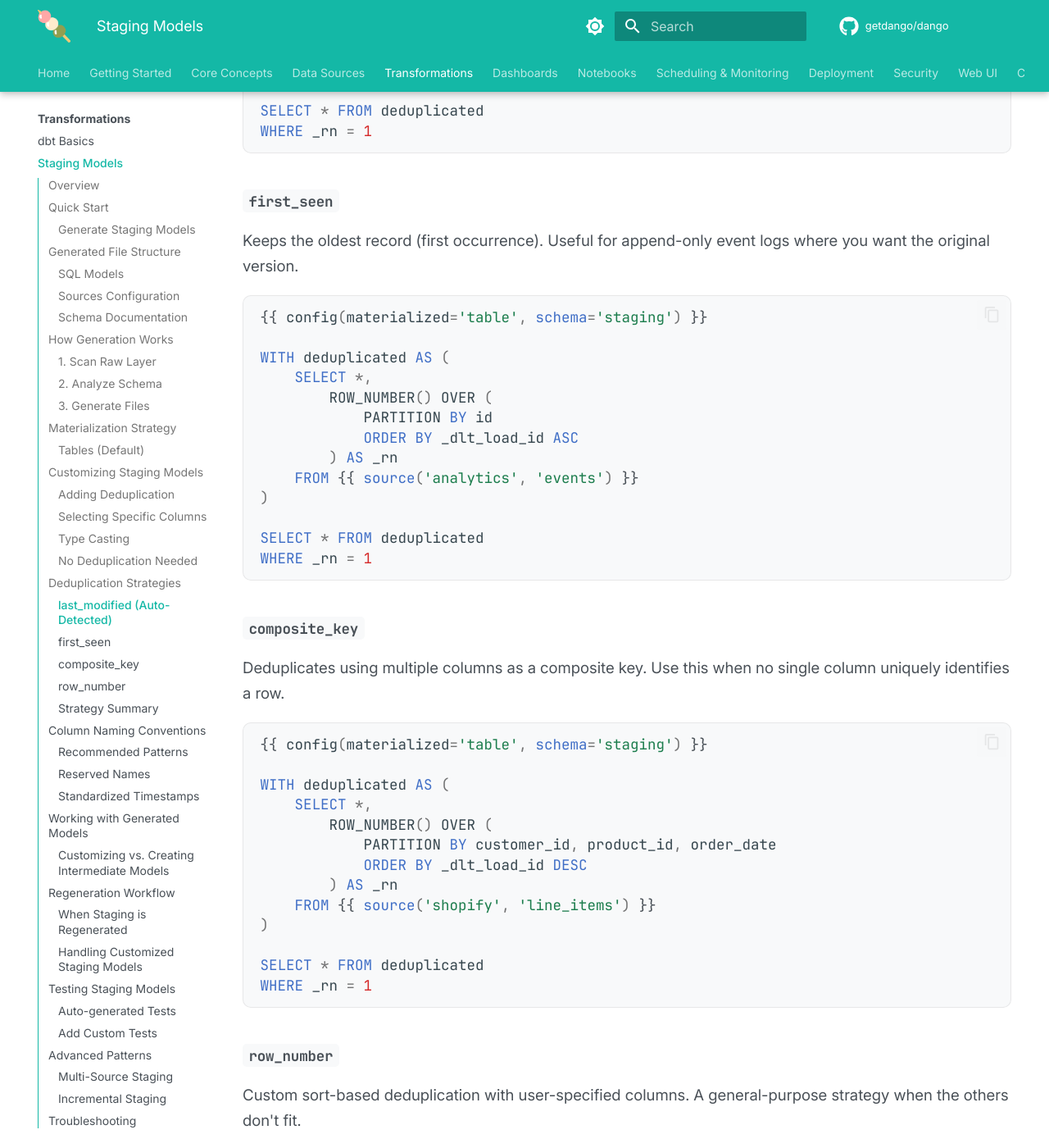
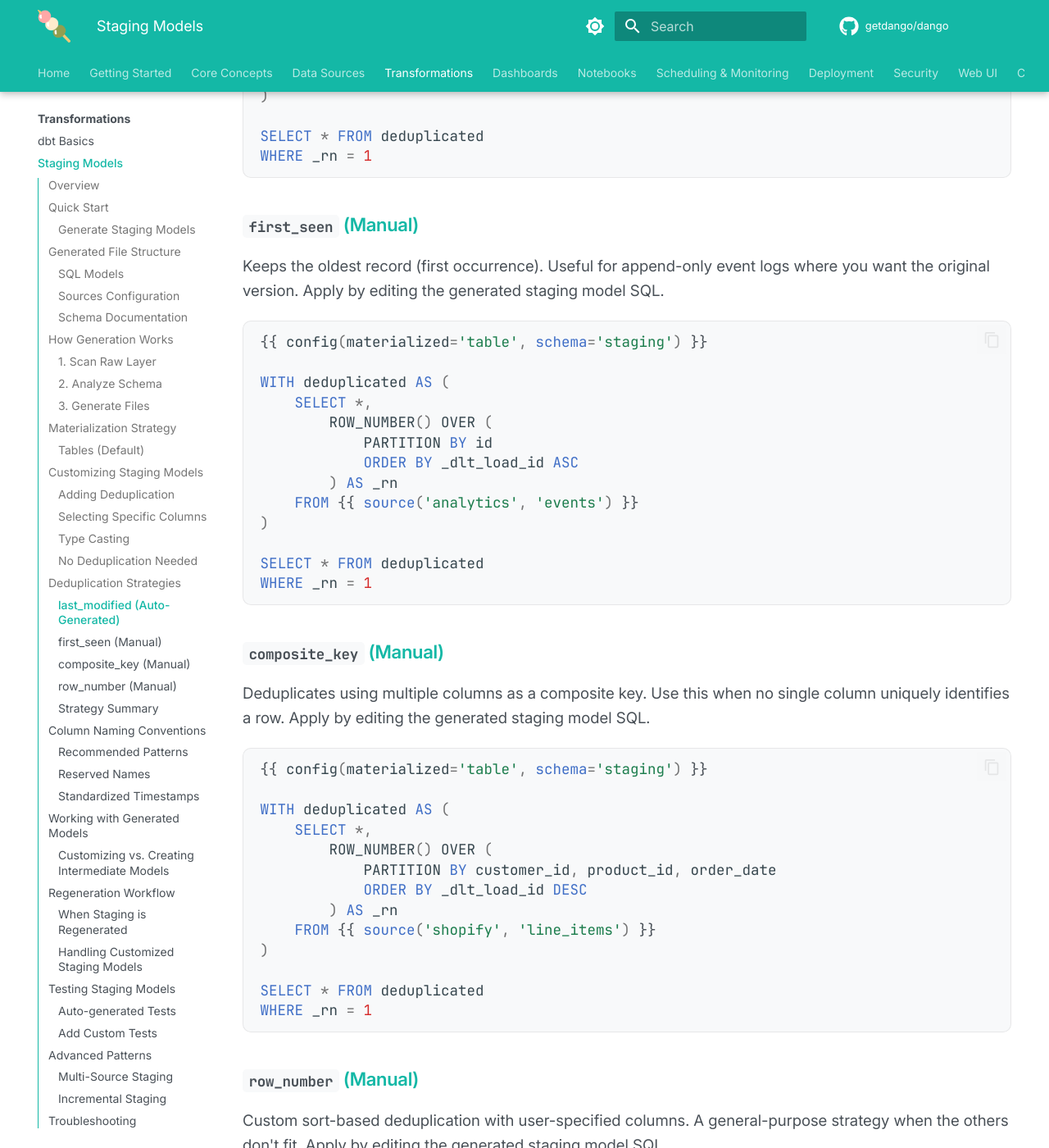
Before and after one commit to getdango/docs, an MkDocs documentation site: the page built from docs/transformations/staging-models.md, in a window 1280 px wide and 1400 px high, scrolled down 7917 px. Shown: the whole window at 82% size. Built offline with MkDocs 1.6.1 and Material for MkDocs 9.7.7, drawn with Linux system fonts in a browser that asks for light colours; comment, search, counter and statistics services are not loaded; the version menu is left out; some of the changed text lies outside the part shown.

Commit message:
Fix review findings: duplicate tree entry, accuracy, completeness
- Remove duplicate snapshots/ entry in dbt-basics.md directory tree
- Fix provisioning.md password description (metabase.yml, not dango init)
- Add --password to provisioning.md command signature
- Document --all flag (no-op) in save-load.md
- Clarify auto-generated vs manual dedup strategies in staging-models.md

Co-Authored-By: Claude Opus 4.6 (1M context) <noreply@anthropic.com>

````diff
--- a/docs/transformations/staging-models.md
+++ b/docs/transformations/staging-models.md
@@ -273,9 +273,9 @@ SELECT * FROM {{ source('analytics', 'events') }}
 
 Dango's model generator supports 4 named deduplication strategies. When you run `dango generate`, the generator uses `infer_dedup_strategy()` to auto-detect the best strategy based on column names.
 
-### `last_modified` (Auto-Detected)
+### `last_modified` (Auto-Generated)
 
-Keeps the most recent record based on a timestamp column. Auto-detected when columns named `updated_at`, `modified_at`, or `last_modified` exist in the source table.
+Keeps the most recent record based on a timestamp column. This is the only strategy that `dango generate` auto-detects — it triggers when columns named `updated_at`, `modified_at`, or `last_modified` exist in the source table.
 
 ```sql
 {{ config(materialized='table', schema='staging') }}
@@ -293,9 +293,9 @@ SELECT * FROM deduplicated
 WHERE _rn = 1
 ```
 
-### `first_seen`
+### `first_seen` (Manual)
 
-Keeps the oldest record (first occurrence). Useful for append-only event logs where you want the original version.
+Keeps the oldest record (first occurrence). Useful for append-only event logs where you want the original version. Apply by editing the generated staging model SQL.
 
 ```sql
 {{ config(materialized='table', schema='staging') }}
@@ -313,9 +313,9 @@ SELECT * FROM deduplicated
 WHERE _rn = 1
 ```
 
-### `composite_key`
+### `composite_key` (Manual)
 
-Deduplicates using multiple columns as a composite key. Use this when no single column uniquely identifies a row.
+Deduplicates using multiple columns as a composite key. Use this when no single column uniquely identifies a row. Apply by editing the generated staging model SQL.
 
 ```sql
 {{ config(materialized='table', schema='staging') }}
@@ -333,9 +333,9 @@ SELECT * FROM deduplicated
 WHERE _rn = 1
 ```
 
-### `row_number`
+### `row_number` (Manual)
 
-Custom sort-based deduplication with user-specified columns. A general-purpose strategy when the others don't fit.
+Custom sort-based deduplication with user-specified columns. A general-purpose strategy when the others don't fit. Apply by editing the generated staging model SQL.
 
 ```sql
 {{ config(materialized='table', schema='staging') }}
````
Also changed, not shown: docs/dashboards/provisioning.md (+2 -2 lines), docs/dashboards/save-load.md (+3 -0 lines), docs/transformations/dbt-basics.md (+1 -2 lines).
